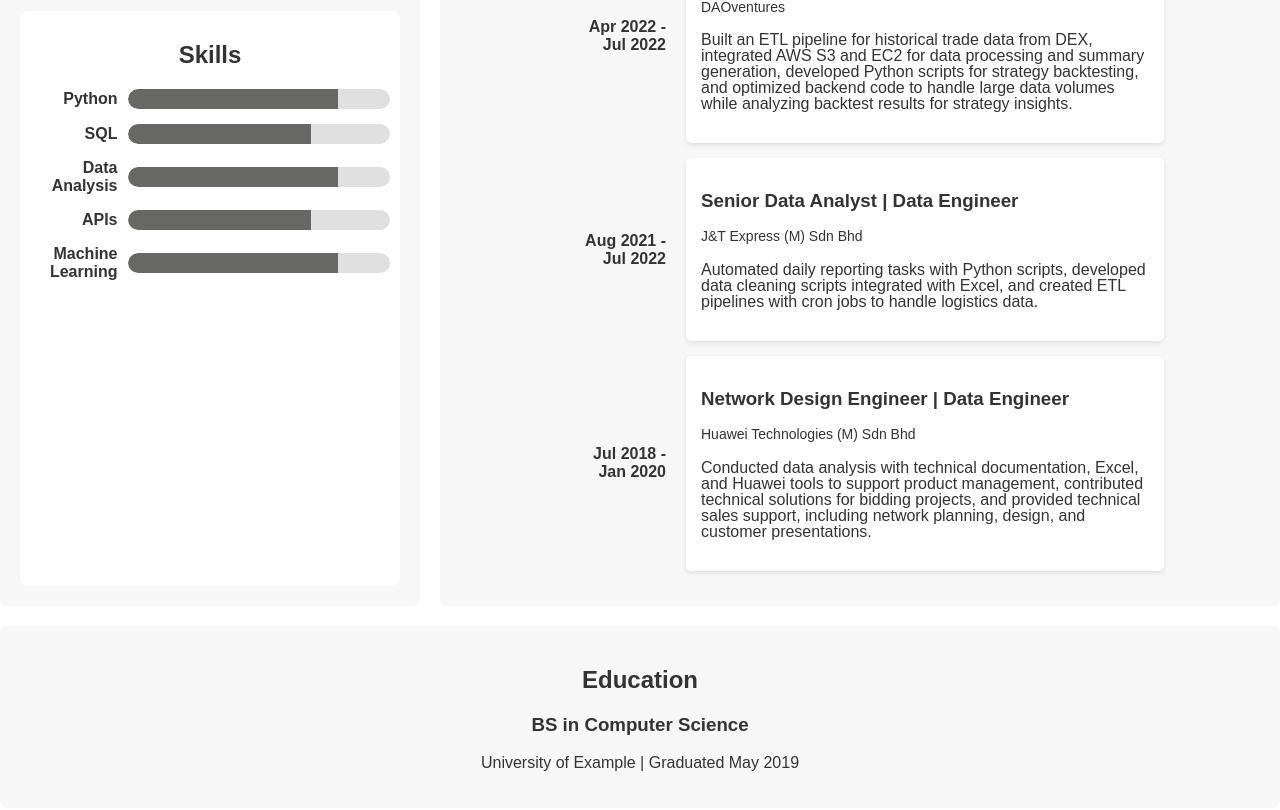
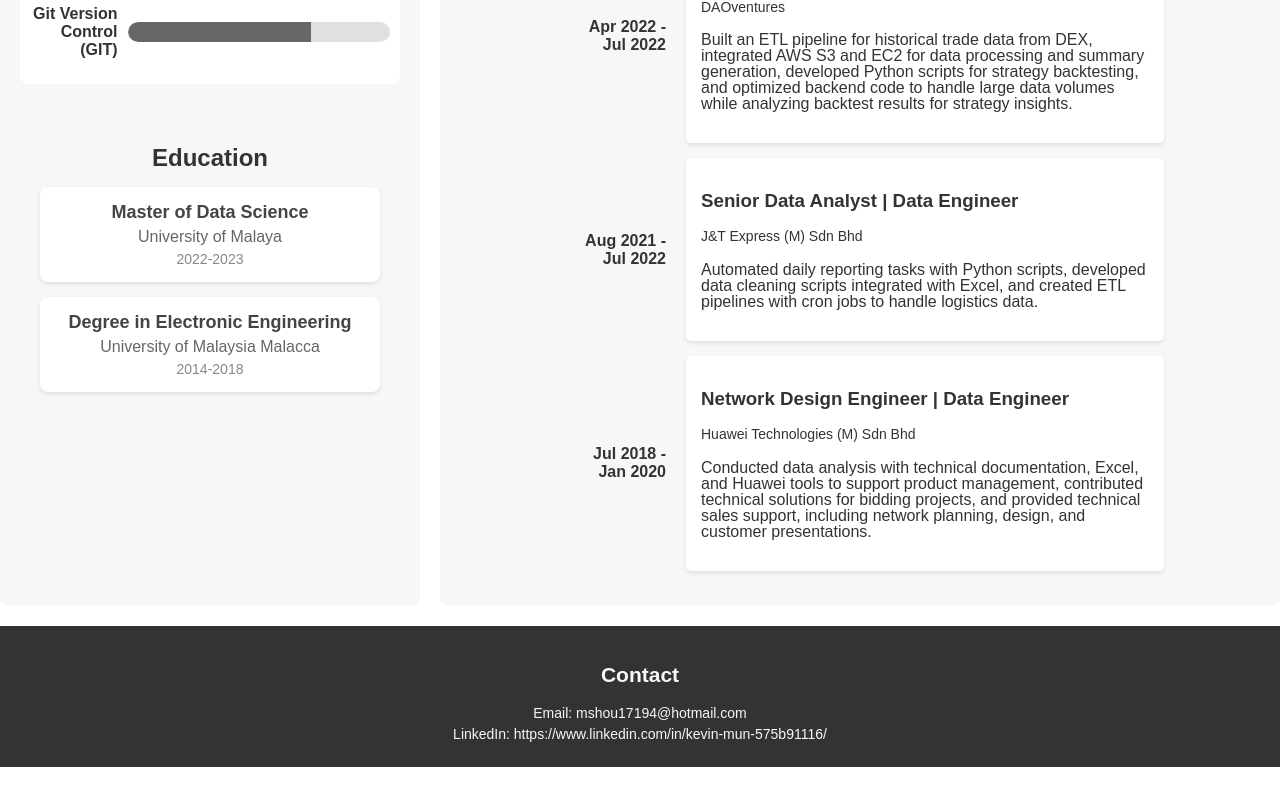
Before and after one commit to KevinMunSiuHou/resumeWebsite, a React (Create React App) app: page / in a window 1280 px wide. Shown: the part 1210-2020 px from the top of the page. After the commit the page ends 1977 px from the top, so only its background shows below. Built offline with nearby package versions, Linux system fonts and the light colour scheme.

Commit message:
Update new left section (Adding in education).

```diff
--- a/src/App.css
+++ b/src/App.css
@@ -13,8 +13,8 @@
   margin-bottom: 20px;
 }
 
+/* Left section for Top 5 Projects and Skills */
 .left-section {
-  flex: 1;
   display: flex;
   flex-direction: column;
   gap: 20px;
@@ -23,18 +23,34 @@
   padding: 20px;
 }
 
+/* Top and bottom sections within the left section */
 .left-top-section,
-.left-bottom-section {
-  flex: 1;
+.left-middle-section {
   padding: 10px;
   border-radius: 8px;
   background-color: #ffffff;
 }
 
+/* Right section for Experience */
 .right-section {
   background-color: #f7f7f7;
   padding: 20px;
   border-radius: 8px;
+}
+
+/* Responsive adjustment for smaller screens */
+@media (max-width: 800px) {
+  .container {
+    grid-template-columns: 1fr; /* Stack sections vertically */
+  }
+
+  .left-section {
+    order: 3; /* Place left section below the right section */
+  }
+
+  .right-section {
+    order: 1; /* Place right section above the left section */
+  }
 }
 
 /* Header, About, Education, Contact sections */
--- a/src/App.js
+++ b/src/App.js
@@ -19,15 +19,17 @@ function App() {
           <div className="left-top-section">
             <Projects />
           </div>
+          <div className="left-middle-section">
+            <Skills />
+          </div>
           <div className="left-bottom-section">
-            <Skills />
+            <Education />
           </div>
         </div>
         <div className="right-section">
           <Experience />
         </div>
       </div>
-      <Education />
       <Contact />
     </div>
   );
--- a/src/components/Contact.js
+++ b/src/components/Contact.js
@@ -5,8 +5,8 @@ import './Footer.css';
 const Footer = () => (
   <footer id="contact" className="footer">
     <h2>Contact</h2>
-    <p>Email: johndoe@example.com</p>
-    <p>LinkedIn: linkedin.com/in/johndoe</p>
+    <p>Email: mshou17194@hotmail.com</p>
+    <p>LinkedIn: https://www.linkedin.com/in/kevin-mun-575b91116/</p>
   </footer>
 );
 
--- a/src/components/Education.css
+++ b/src/components/Education.css
@@ -1,9 +1,46 @@
-/* src/components/Education.css */
+/* Education section container */
 .education {
-    padding: 40px 20px;
+    padding: 20px;
     background-color: #f7f7f7;
-}
+    border-radius: 8px;
+    margin-bottom: 20px;
+  }
 
-.education div {
-    margin-bottom: 10px;
-}
+  .education h2 {
+    font-size: 24px;
+    margin-bottom: 15px;
+    color: #333;
+  }
+
+  /* Education level container */
+  .education-level {
+    display: flex;
+    flex-direction: column;
+    gap: 15px;
+  }
+
+  /* Individual education content block */
+  .education-content {
+    padding: 15px;
+    background-color: #ffffff;
+    border-radius: 8px;
+    box-shadow: 0 2px 4px rgba(0, 0, 0, 0.1);
+  }
+
+  .education-content h3 {
+    font-size: 18px;
+    color: #444;
+    margin: 0;
+  }
+
+  .education-content h4 {
+    font-size: 16px;
+    color: #666;
+    margin: 5px 0;
+  }
+
+  .education-content p {
+    font-size: 14px;
+    color: #888;
+    margin: 0;
+  }
--- a/src/components/Education.js
+++ b/src/components/Education.js
@@ -2,14 +2,25 @@
 import React from 'react';
 import './Education.css';
 
-const Education = () => (
-  <section id="education" className="education">
+const Education = () => {
+  const educations = [
+    {course:'Master of Data Science',univerity:'University of Malaya',year:'2022-2023'},
+    {course:'Degree in Electronic Engineering',univerity:'University of Malaysia Malacca',year:'2014-2018'},
+  ];
+  return (
+  <div id="education" className="education">
     <h2>Education</h2>
-    <div>
-      <h3>BS in Computer Science</h3>
-      <p>University of Example | Graduated May 2019</p>
+    <div className='education-level'>
+      {educations.map((edu, index) => (
+        <div className="education-content">
+          <h3>{edu.course}</h3>
+          <h4>{edu.univerity}</h4>
+          <p>{edu.year}</p>
+        </div>
+        ))}
     </div>
-  </section>
-);
+  </div>
+  );
+};
 
 export default Education;
--- a/src/components/Header.js
+++ b/src/components/Header.js
@@ -6,7 +6,7 @@ const Header = () => (
   <header className="header">
     <img src="/profile.jpg" alt="Profile" className="profile-picture" />
     <h1>Kevin Mun</h1>
-    <h3>Lead Data Engineer · Backend Developer · Data Scientist</h3>
+    <h3>Lead of Data Engineer · Backend Developer · Data Scientist</h3>
     <nav>
       <a href="#about">About</a>
       <a href="#projects">Projects</a>
--- a/src/components/Skills.js
+++ b/src/components/Skills.js
@@ -4,11 +4,15 @@ import './Skills.css';
 
 const Skills = () => {
   const skills = [
-    {title:'Python',level:'80%'},
-    {title:'SQL',level:'70%'},
-    {title:'Data Analysis',level:'80%'},
+    {title:'Python',level:'90%'},
+    {title:'Microsoft SQL',level:'80%'},
+    {title:'MySQL',level:'80%'},
+    {title:'Dagster',level:'80%'},
+    {title:'DBT',level:'75%'},
+    {title:'MongoDB',level:'75%'},
     {title:'APIs',level:'70%'},
-    {title:'Machine Learning',level:'80%'},
+    {title:'Flask',level:'70%'},
+    {title:'Git Version Control (GIT)',level:'70%'},
   ];
 
   return (
```
Also changed, not shown: src/components/About.css (line endings or trailing spaces).
